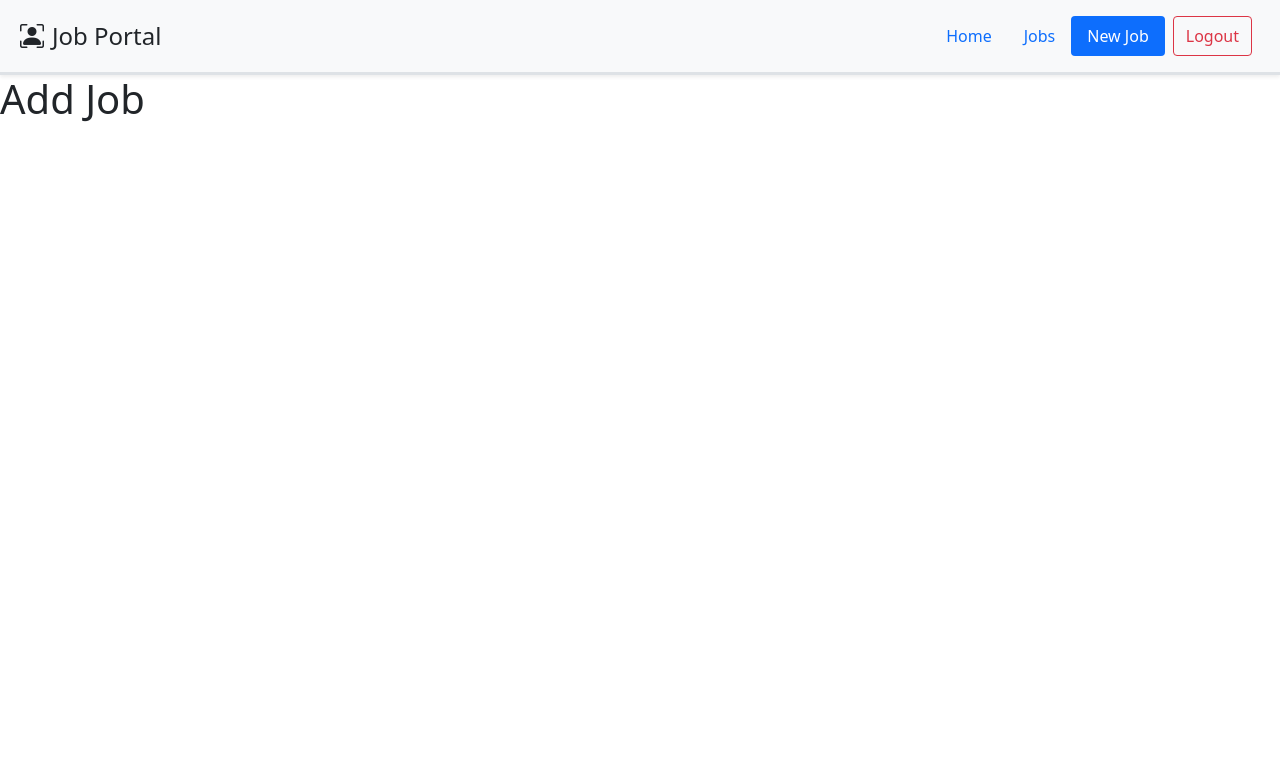
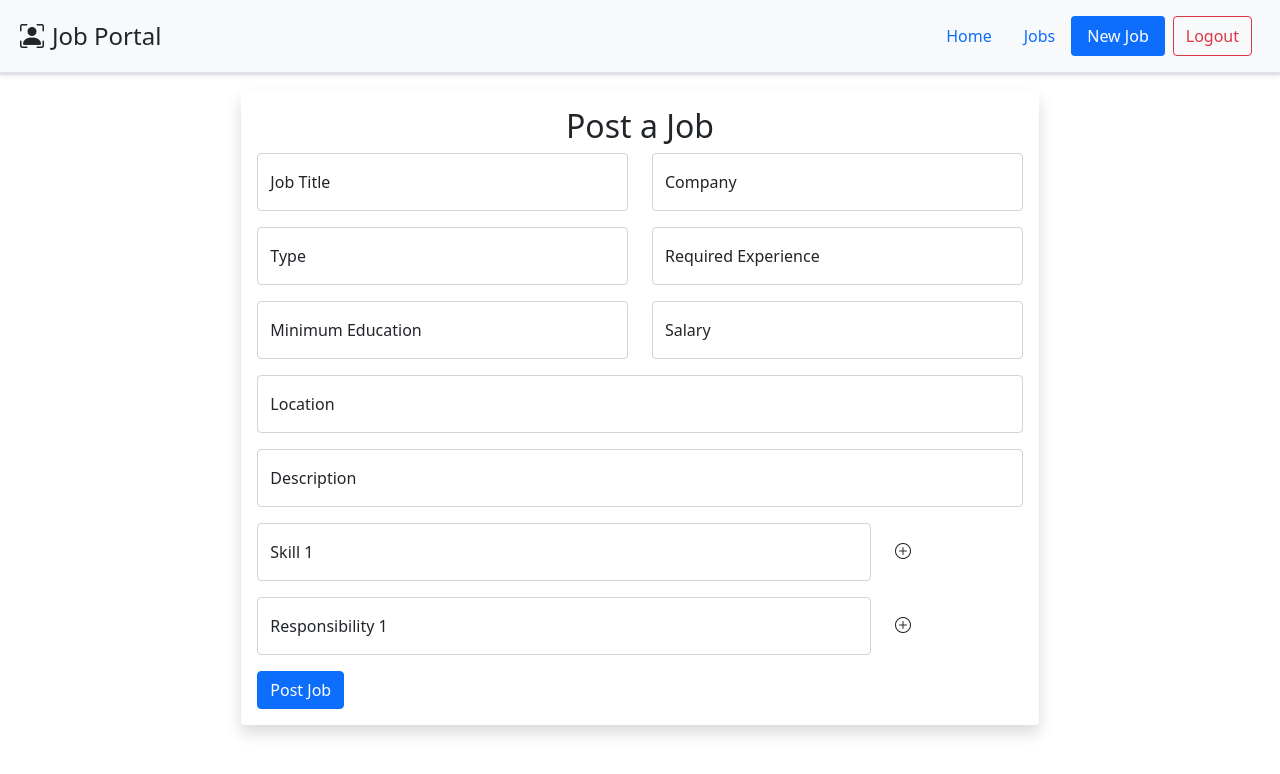
Before and after one commit to thanojwhy/job-listing-portal, a React (Create React App) app in the folder frontend/: page /job/new in a window 1280 px wide. Shown: the top 774 px of the page. Built offline with nearby package versions, Linux system fonts and the light colour scheme; sample sign-in values are in the browser's storage.

Commit message:
Adding a new Job

```diff
--- a/frontend/src/user/employee/applicants-list.js
+++ b/frontend/src/user/employee/applicants-list.js
@@ -43,13 +43,12 @@ const ApplicantList = (props) =>{
       return <h3>No Applicants so far</h3>
     }
     return (
-      <table className='table table-responsive table-hover'>
+      <table className='table table-hover'>
         <thead>
           <tr>
             <td>Name</td>
             <td>Email</td>
             <td>Location</td>
-            <td>Linkedin</td>
           </tr>
         </thead>
         <tbody>
--- a/frontend/src/user/employee/applicants.js
+++ b/frontend/src/user/employee/applicants.js
@@ -9,7 +9,6 @@ const Applicants = (props) =>{
             <td><Link to={`/employee/${applicant.id}`} className='text-decoration-none'>{applicant.name}</Link></td>
             <td>{applicant.email}</td>
             <td>{applicant.location}</td>
-            <td><Link to={applicant.linkedin} target='__blank'>{applicant.linkedin}</Link></td>
         </tr>
     )
 }
--- a/frontend/src/user/employer/job-post.js
+++ b/frontend/src/user/employer/job-post.js
@@ -1,9 +1,198 @@
-import React from 'react';
+import React, { useState } from 'react';
+import Input from '../../shared/FormElems/Input';
+import Button from '../../shared/FormElems/Button';
 
-const JobPost = () =>{
-    return(
-        <h1>Add Job</h1>
-    )
+const JobPost = () => {
+
+    const [formData, setFormData] = useState({
+        jobTitle: '',
+        company: '',
+        type: '',
+        experience: '',
+        education: '',
+        salary: '',
+        location: '',
+        description: '',
+        skills: [''],
+        responsibilities: ['']
+    });
+
+
+    const handleChange = (e) => {
+        const { name, value } = e.target;
+        setFormData((prevData) => ({
+            ...prevData,
+            [name]: value
+        }));
+    };
+
+
+    const handleAddSkill = () => {
+        setFormData((prevData) => ({
+            ...prevData,
+            skills: [...prevData.skills, '']
+        }));
+    };
+
+    const handleSkillChange = (index, value) => {
+        const newSkills = [...formData.skills];
+        newSkills[index] = value;
+        setFormData((prevData) => ({
+            ...prevData,
+            skills: newSkills
+        }));
+    };
+
+
+    const handleAddResponsibility = () => {
+        setFormData((prevData) => ({
+            ...prevData,
+            responsibilities: [...prevData.responsibilities, '']
+        }));
+    };
+
+    const handleResponsibilityChange = (index, value) => {
+        const newResponsibilities = [...formData.responsibilities];
+        newResponsibilities[index] = value;
+        setFormData((prevData) => ({
+            ...prevData,
+            responsibilities: newResponsibilities
+        }));
+    };
+
+    const postHandler = event =>{
+        event.preventDefault();
+        console.log(formData);
+    }
+
+    return (
+        <div className='container-lg col-lg-8'>
+            <div className='m-3 p-3 shadow rounded'>
+                <h2 className='text-center'>Post a Job</h2>
+                <form onSubmit={postHandler}>
+                    <div className='row'>
+                        <div className='col-sm-6'>
+                            <Input
+                                label='Job Title'
+                                type='input'
+                                name='jobTitle'
+                                value={formData.jobTitle}
+                                required='required'
+                                onChange={handleChange}
+                            />
+                        </div>
+                        <div className='col-sm-6'>
+                            <Input
+                                label='Company'
+                                type='input'
+                                name='company'
+                                required='required'
+                                value={formData.company}
+                                onChange={handleChange}
+                            />
+                        </div>
+                        <div className='col-sm-6'>
+                            <Input
+                                label='Type'
+                                type='input'
+                                name='type'
+                                required='required'
+                                value={formData.type}
+                                onChange={handleChange}
+                            />
+                        </div>
+                        <div className='col-sm-6'>
+                            <Input
+                                label='Required Experience'
+                                type='input'
+                                name='experience'
+                                required='required'
+                                value={formData.experience}
+                                onChange={handleChange}
+                            />
+                        </div>
+                        <div className='col-sm-6'>
+                            <Input
+                                label='Minimum Education'
+                                type='input'
+                                name='education'
+                                required='required'
+                                value={formData.education}
+                                onChange={handleChange}
+                            />
+                        </div>
+                        <div className='col-sm-6'>
+                            <Input
+                                label='Salary'
+                                type='input'
+                                required='required'
+                                name='salary'
+                                value={formData.salary}
+                                onChange={handleChange}
+                            />
+                        </div>
+                        <div>
+                            <Input
+                                label='Location'
+                                type='input'
+                                name='location'
+                                required='required'
+                                value={formData.location}
+                                onChange={handleChange}
+                            />
+                        </div>
+                        <div>
+                            <Input
+                                label='Description'
+                                type='input'
+                                name='description'
+                                required='required'
+                                value={formData.description}
+                                onChange={handleChange}
+                            />
+                        </div>
+
+                        <div className='row'>
+                            <div className='col-10'>
+                                {formData.skills.map((skill, index) => (
+                                    <Input
+                                        key={index}
+                                        label={`Skill ${index + 1}`}
+                                        type='input'
+                                        required='required'
+                                        value={skill}
+                                        onChange={(e) => handleSkillChange(index, e.target.value)}
+                                    />
+                                ))}
+                            </div>
+                            <div className='col-2 pt-3'>
+                                <i className='bi bi-plus-circle' onClick={handleAddSkill} style={{ cursor: 'pointer' }}></i>
+                            </div>
+                        </div>
+
+                        <div className='row'>
+                            <div className='col-10'>
+                                {formData.responsibilities.map((responsibility, index) => (
+                                    <Input
+                                        key={index}
+                                        label={`Responsibility ${index + 1}`}
+                                        type='input'
+                                        required='required'
+                                        value={responsibility}
+                                        onChange={(e) => handleResponsibilityChange(index, e.target.value)}
+                                    />
+                                ))}
+                            </div>
+                            <div className='col-2 pt-3'>
+                                <i className='bi bi-plus-circle' onClick={handleAddResponsibility} style={{ cursor: 'pointer' }}></i>
+                            </div>
+                        </div>
+                    </div>
+                    <Button type='submit' className='btn-primary'>Post Job</Button>
+                </form>
+            </div>
+        </div>
+    );
 }
 
 export default JobPost;
```
